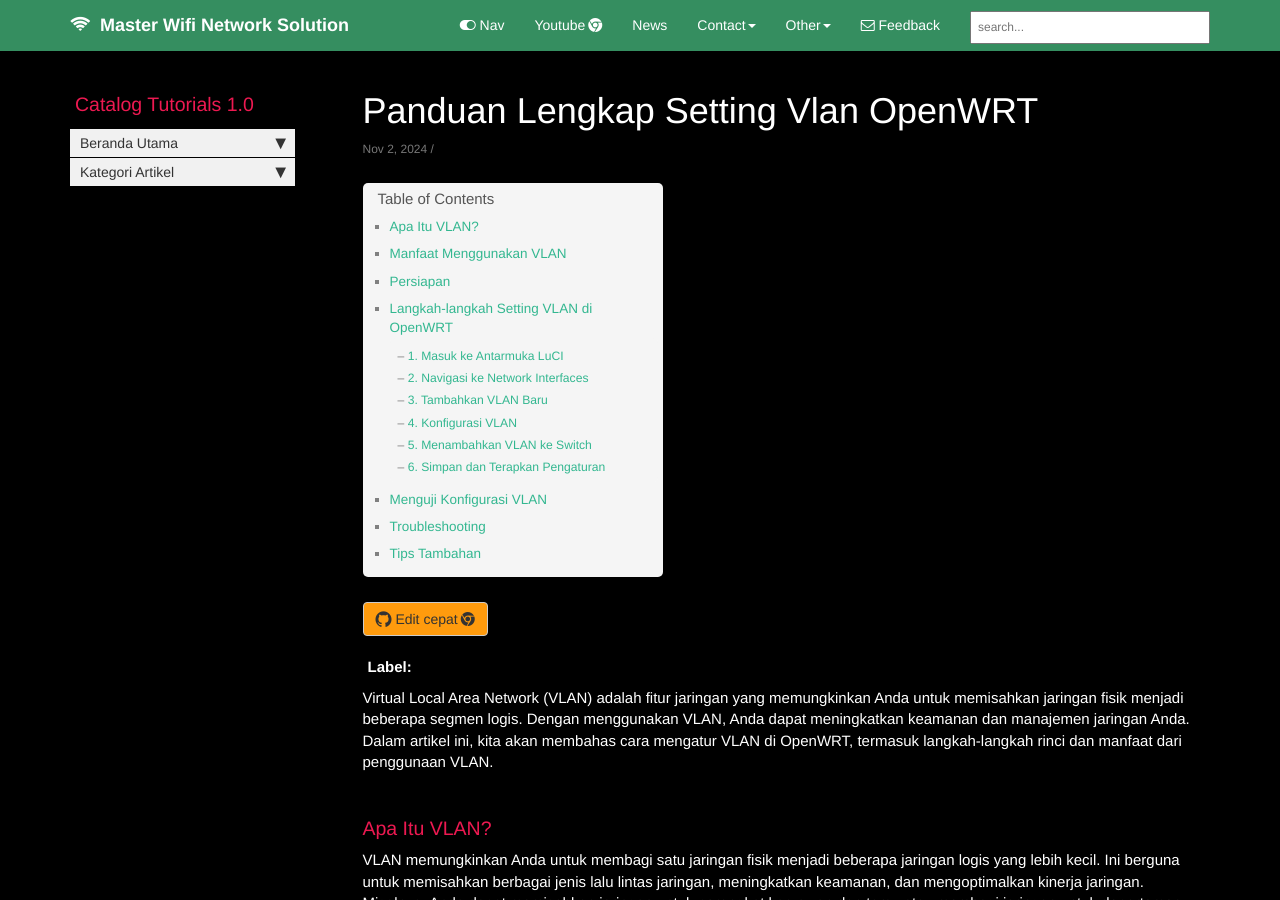
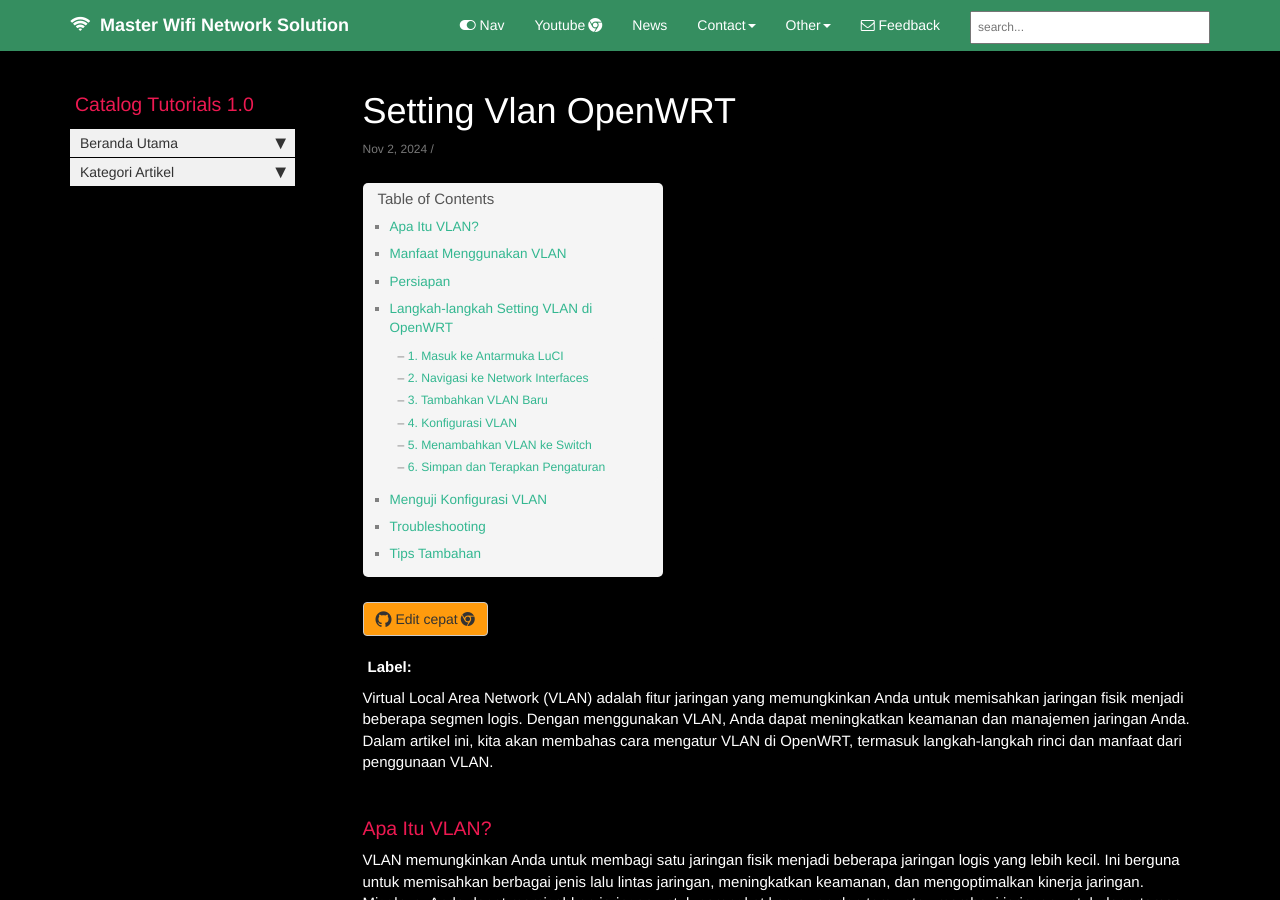
Before and after one commit to ysfku/ysfku.github.io, a Jekyll site: the page built from _posts/2024-11-02-setting-vlan-openwrt.md, in a window 1280 px wide and 900 px high. Built offline with Jekyll 4.4.1, drawn with Linux system fonts in a browser that asks for light colours; comment, search, counter and statistics services are not loaded.

Commit message:
update commit

```diff
--- a/_posts/2024-11-02-setting-vlan-openwrt.md
+++ b/_posts/2024-11-02-setting-vlan-openwrt.md
@@ -1,5 +1,5 @@
 ---
-title: "Panduan Lengkap Setting Vlan OpenWRT"
+title: "Setting Vlan OpenWRT"
 categories: openwrt
 permalink: setting-vlan-openwrt.html
 tags: [koneksi]
```
Also changed, not shown: _posts/2024-11-01-setting-firewall-openwrt.md (+1 -1 lines).
